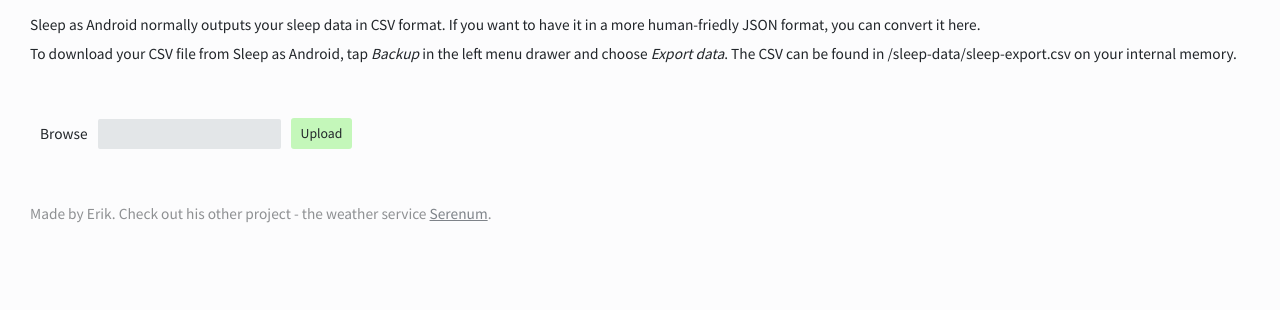
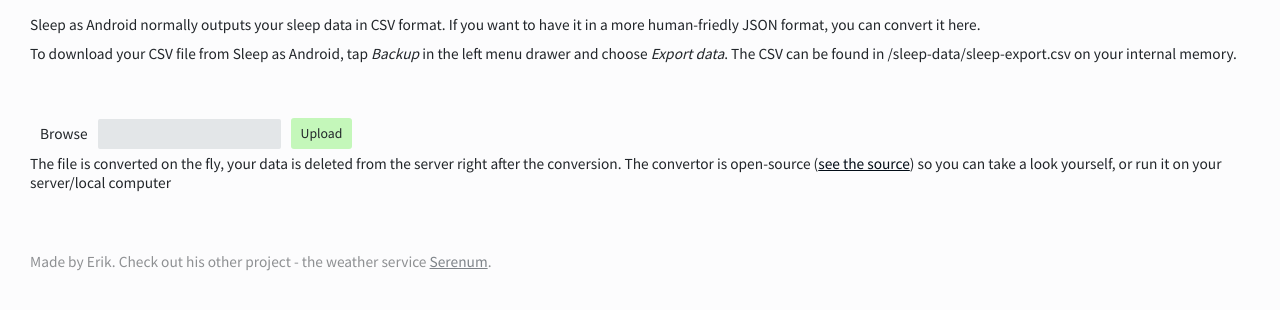
Before and after one commit to urbandroid-team/sleep-csv-to-json, a PHP site: page / in a window 1280 px wide. Shown: the part 57-367 px from the top of the page. Run offline with PHP 8.4, Linux system fonts and the light colour scheme.

Commit message:
Privacy note

```diff
--- a/index.php
+++ b/index.php
@@ -255,6 +255,8 @@ $(document).ready(function() {
 
 	echo '</form>';
 
+	echo '<p id="privacy">The file is converted on the fly, your data is deleted from the server right after the conversion. The convertor is open-source (<a href="https://github.com/urbandroid-team/sleep-csv-to-json" target="_blank">see the source</a>) so you can take a look yourself, or run it on your server/local computer</p>';
+
 	echo '<p id="made-by">Made by Erik. Check out his other project - the weather service <a href="https://serenum.org/" target="_blank">Serenum</a>.</p>';
 
 
```
